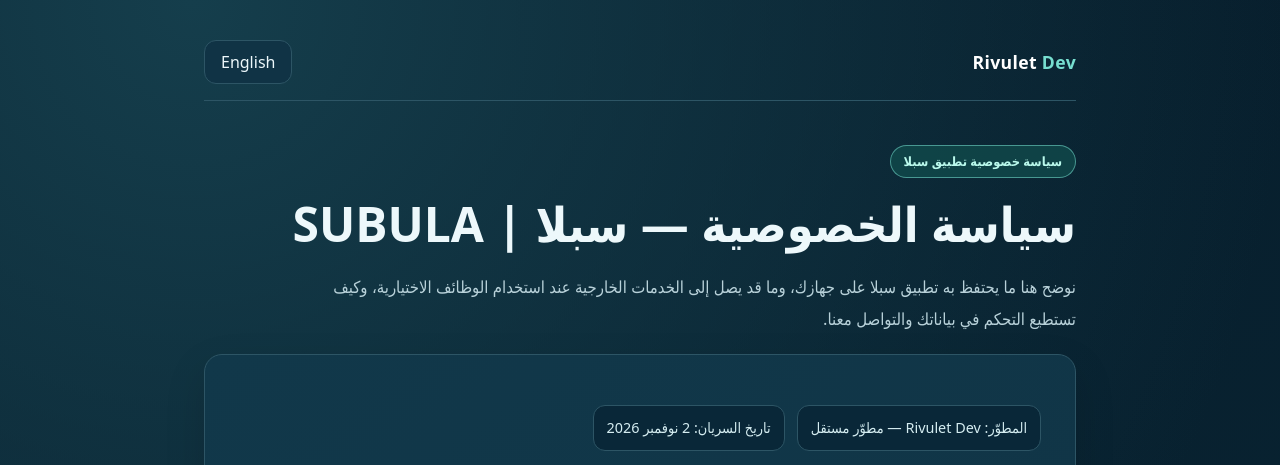
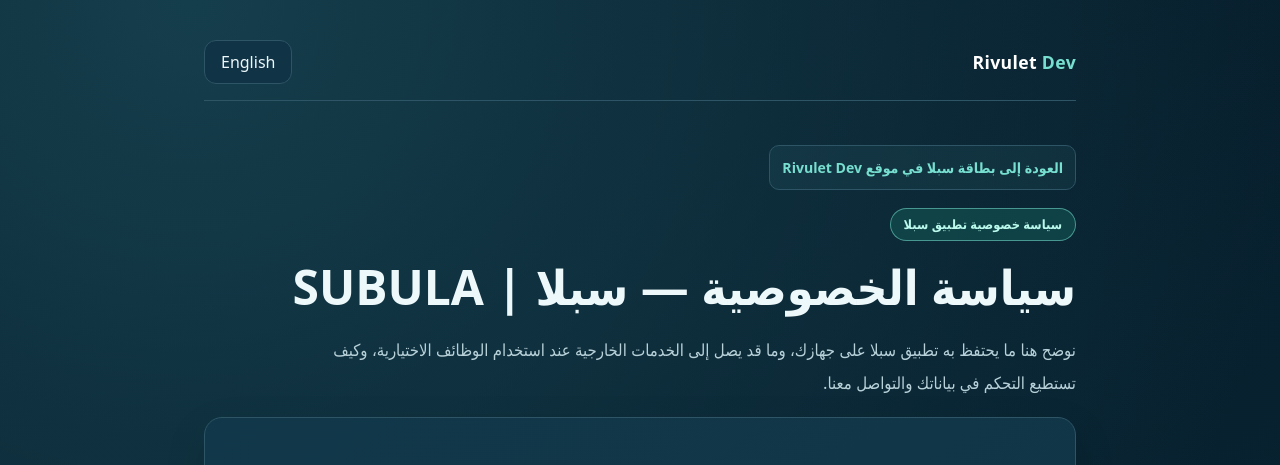
Before and after one commit to supportapplication56-spec/supportapplication56-spec.github.io, a plain HTML site: page subula/privacy/index.html in a window 1280 px wide. Shown: the top 465 px of the page. Drawn offline with Linux system fonts and the light colour scheme.

Commit message:
Update index.html

```diff
--- a/subula/privacy/index.html
+++ b/subula/privacy/index.html
@@ -21,6 +21,9 @@ header{display:flex;justify-content:space-between;align-items:center;gap:15px;pa
 .lang{padding:9px 16px;min-height:44px;color:var(--fg);border:1px solid var(--stroke);background:var(--card);border-radius:12px;cursor:pointer;font:inherit;line-height:1.4}
 .tag{display:inline-block;border:1px solid rgba(119,223,208,.55);background:rgba(17,74,76,.8);color:#baf9ec;border-radius:999px;font-weight:700;font-size:.8rem;padding:3px 13px}
 .hero{padding:44px 0 18px}
+.back-project{margin:0 0 18px;font-size:.88rem;font-weight:650}
+.back-project a{display:inline-block;padding:8px 12px;border:1px solid var(--stroke);border-radius:10px;background:rgba(119,223,208,.06);text-decoration:none}
+.back-project a:hover{background:rgba(119,223,208,.13)}
 h1{font-size:clamp(2rem,5vw,3rem);line-height:1.35;margin:14px 0}
 .lede{color:var(--muted);font-size:1.04rem;max-width:780px}
 .card{background:linear-gradient(145deg,#11384a,#0e2c3d);border:1px solid var(--stroke);border-radius:18px;padding:clamp(18px,4vw,34px);box-shadow:0 16px 40px #0002}
@@ -40,7 +43,7 @@ p{margin:0}footer{margin:30px 0 16px;border-top:1px solid var(--stroke);padding-
 <header><a class="brand" href="/" aria-label="Rivulet Dev home">Rivulet <span>Dev</span></a><button id="languageButton" class="lang" type="button" aria-label="Switch to English">English</button></header>
 <main>
 <article id="ar" lang="ar" dir="rtl" aria-label="سياسة خصوصية سبلا">
-<div class="hero"><span class="tag">سياسة خصوصية تطبيق سبلا</span><h1>سياسة الخصوصية — سبلا | SUBULA</h1><p class="lede">نوضح هنا ما يحتفظ به تطبيق سبلا على جهازك، وما قد يصل إلى الخدمات الخارجية عند استخدام الوظائف الاختيارية، وكيف تستطيع التحكم في بياناتك والتواصل معنا.</p></div>
+<div class="hero"><p class="back-project"><a href="/#subula">العودة إلى بطاقة سبلا في موقع Rivulet Dev</a></p><span class="tag">سياسة خصوصية تطبيق سبلا</span><h1>سياسة الخصوصية — سبلا | SUBULA</h1><p class="lede">نوضح هنا ما يحتفظ به تطبيق سبلا على جهازك، وما قد يصل إلى الخدمات الخارجية عند استخدام الوظائف الاختيارية، وكيف تستطيع التحكم في بياناتك والتواصل معنا.</p></div>
 <div class="card"><div class="meta"><span class="chip">المطوّر: Rivulet Dev — مطوّر مستقل</span><span class="chip">تاريخ السريان: 2 نوفمبر 2026</span></div>
 <p>للدعم الفني واستفسارات الخصوصية: <a href="mailto:supportapplication56@gmail.com">supportapplication56@gmail.com</a></p>
 <section class="policy-section"><h2>نبذة عن تطبيق سبلا</h2><p>يقدّم سبلا قراءة القرآن الكريم والأذكار، ومحتوى المكتبة الإسلامية، ومواقيت الصلاة واتجاه القبلة والتذكيرات، مع ميزات اختيارية للتلاوات والتسميع والإذاعات والبث. لا يتطلب الإصدار الحالي إنشاء حساب داخل سبلا، ولا يوفر مزامنة سحابية يديرها المطوّر. ولم تتضمن النسخة التي خضعت للمراجعة حزم إعلانات أو تحليلات أو دفع مدمجة يديرها المطوّر. قد تعرض الخدمات الخارجية التي تختار فتحها إعلانات وفق سياساتها الخاصة.</p></section>
@@ -57,7 +60,7 @@ p{margin:0}footer{margin:30px 0 16px;border-top:1px solid var(--stroke);padding-
 <section class="policy-section"><h2>روابط ذات صلة</h2><p><a href="https://policies.google.com/privacy?hl=ar">سياسة خصوصية Google</a> · <a href="https://www.youtube.com/static?template=terms">شروط YouTube</a>. وقد تكون للخدمات الصوتية الخارجية سياسات مستقلة تختلف باختلاف مزوّد الخدمة.</p></section>
 </div></article>
 <article id="en" lang="en" dir="ltr" aria-label="SUBULA privacy policy" hidden>
-<div class="hero"><span class="tag">SUBULA application privacy policy</span><h1>Privacy Policy — SUBULA | سبلا</h1><p class="lede">This policy explains what SUBULA stores on your device, how optional features interact with external services, and the choices available to you.</p></div>
+<div class="hero"><p class="back-project"><a href="/#subula">Back to SUBULA on Rivulet Dev</a></p><span class="tag">SUBULA application privacy policy</span><h1>Privacy Policy — SUBULA | سبلا</h1><p class="lede">This policy explains what SUBULA stores on your device, how optional features interact with external services, and the choices available to you.</p></div>
 <div class="card"><div class="meta"><span class="chip">Developer: Rivulet Dev — independent developer</span><span class="chip">Effective date: 2 November 2026</span></div>
 <p>For technical support and privacy inquiries: <a href="mailto:supportapplication56@gmail.com">supportapplication56@gmail.com</a></p>
 <section class="policy-section"><h2>About SUBULA</h2><p>SUBULA offers Quran and Adhkar reading, an Islamic library, prayer times, Qibla direction and reminders. Optional features include recitations, speech practice, radio and live broadcasts. This release does not require a SUBULA account or provide developer-operated cloud synchronization. The reviewed build has no developer-integrated advertising, analytics or payment SDK. Third-party services you choose to open may show advertising under their own policies.</p></section>
```
